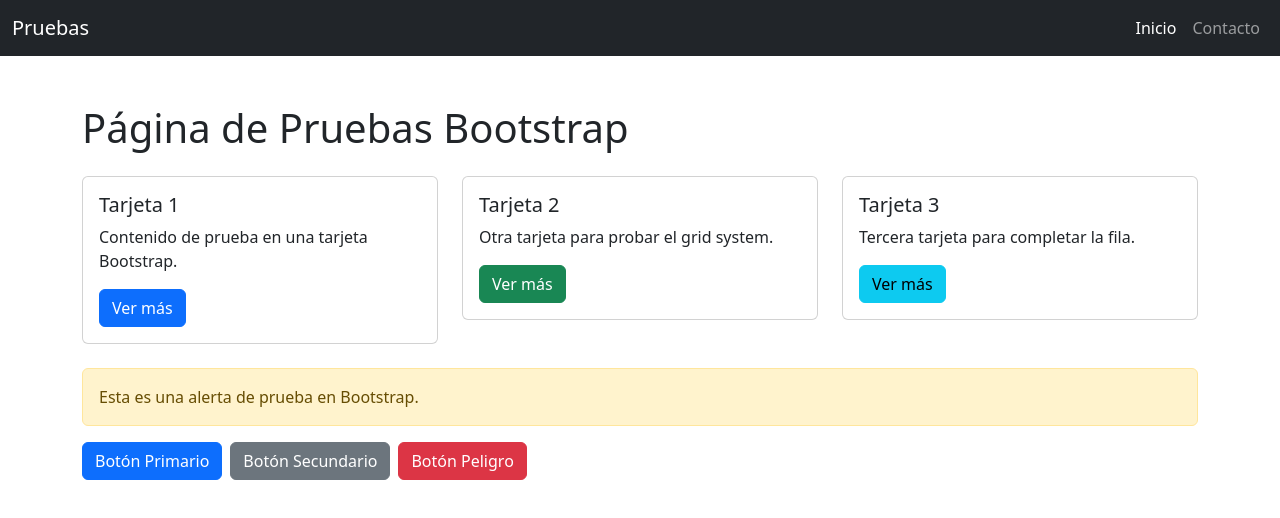
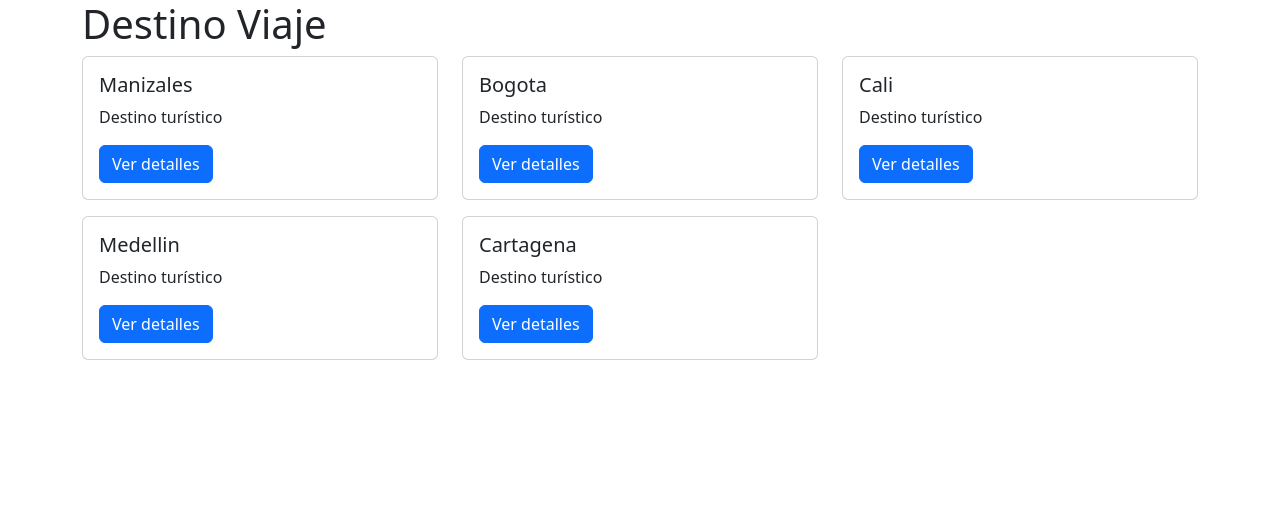
Before and after one commit to LuisVelez28/proyecto_angular, an Angular app: page / in a window 1280 px wide. Shown: the top 518 px of the page. Built offline with nearby package versions, Linux system fonts and the light colour scheme.

Commit message:
Base Angular

```diff
--- a/src/app/app.html
+++ b/src/app/app.html
@@ -1 +1,8 @@
-<app-pruebas></app-pruebas>
+<div class="container content">
+  <div class="row">
+    <h1>
+      Destino Viaje
+    </h1>
+  </div>
+  <app-lista-destinos></app-lista-destinos>
+</div>
--- a/src/app/app.ts
+++ b/src/app/app.ts
@@ -1,10 +1,9 @@
 import { Component, signal } from '@angular/core';
-import { RouterOutlet } from '@angular/router';
-import { Pruebas } from "./pruebas/pruebas";
+import { ListaDestinos } from './lista-destinos/lista-destinos';
 
 @Component({
   selector: 'app-root',
-  imports: [RouterOutlet, Pruebas],
+  imports: [ListaDestinos],
   templateUrl: './app.html',
   styleUrl: './app.scss'
 })
--- /dev/null
+++ b/src/app/destino-viaje/destino-viaje.html
@@ -0,0 +1,7 @@
+<div class="card">
+  <div class="card-body">
+    <h5 class="card-title">{{ nombre }}</h5>
+    <p class="card-text">Destino turístico</p>
+    <button class="btn btn-primary">Ver detalles</button>
+  </div>
+</div>
--- /dev/null
+++ b/src/app/destino-viaje/destino-viaje.ts
@@ -0,0 +1,12 @@
+import { Component, Input } from '@angular/core';
+
+@Component({
+  selector: 'app-destino-viaje',
+  imports: [],
+  templateUrl: './destino-viaje.html',
+  styleUrl: './destino-viaje.scss',
+})
+export class DestinoViaje {
+  @Input() nombre: string = '';
+
+}
--- /dev/null
+++ b/src/app/lista-destinos/lista-destinos.html
@@ -0,0 +1,7 @@
+<div class="row">
+  @for (destino of destinos; track destino) {
+    <div class="col-md-4 mb-3">
+      <app-destino-viaje [nombre]="destino"></app-destino-viaje>
+    </div>
+  }
+</div>
--- /dev/null
+++ b/src/app/lista-destinos/lista-destinos.ts
@@ -0,0 +1,16 @@
+import { Component } from '@angular/core';
+import { DestinoViaje } from '../destino-viaje/destino-viaje';
+
+@Component({
+  selector: 'app-lista-destinos',
+  imports: [DestinoViaje],
+  templateUrl: './lista-destinos.html',
+  styleUrl: './lista-destinos.scss',
+})
+export class ListaDestinos {
+  destinos: string[];
+
+  constructor() {
+    this.destinos = ['Manizales', 'Bogota', 'Cali', 'Medellin', 'Cartagena'];
+  }
+}
--- a/src/app/pruebas/pruebas.html
+++ /dev/null
@@ -1,65 +0,0 @@
-<head>
-<title>Pruebas Bootstrap</title>
-</head>
-<body>
-    <nav class="navbar navbar-expand-lg navbar-dark bg-dark">
-        <div class="container-fluid">
-            <a class="navbar-brand" href="#">Pruebas</a>
-            <button class="navbar-toggler" type="button" data-bs-toggle="collapse" data-bs-target="#navbarNav">
-                <span class="navbar-toggler-icon"></span>
-            </button>
-            <div class="collapse navbar-collapse" id="navbarNav">
-                <ul class="navbar-nav ms-auto">
-                    <li class="nav-item">
-                        <a class="nav-link active" href="#">Inicio</a>
-                    </li>
-                    <li class="nav-item">
-                        <a class="nav-link" href="#">Contacto</a>
-                    </li>
-                </ul>
-            </div>
-        </div>
-    </nav>
-
-    <div class="container mt-5">
-        <h1 class="mb-4">Página de Pruebas Bootstrap</h1>
-
-        <div class="row mb-4">
-            <div class="col-md-4">
-                <div class="card">
-                    <div class="card-body">
-                        <h5 class="card-title">Tarjeta 1</h5>
-                        <p class="card-text">Contenido de prueba en una tarjeta Bootstrap.</p>
-                        <a href="#" class="btn btn-primary">Ver más</a>
-                    </div>
-                </div>
-            </div>
-            <div class="col-md-4">
-                <div class="card">
-                    <div class="card-body">
-                        <h5 class="card-title">Tarjeta 2</h5>
-                        <p class="card-text">Otra tarjeta para probar el grid system.</p>
-                        <a href="#" class="btn btn-success">Ver más</a>
-                    </div>
-                </div>
-            </div>
-            <div class="col-md-4">
-                <div class="card">
-                    <div class="card-body">
-                        <h5 class="card-title">Tarjeta 3</h5>
-                        <p class="card-text">Tercera tarjeta para completar la fila.</p>
-                        <a href="#" class="btn btn-info">Ver más</a>
-                    </div>
-                </div>
-            </div>
-        </div>
-
-        <div class="alert alert-warning" role="alert">
-            Esta es una alerta de prueba en Bootstrap.
-        </div>
-
-        <button class="btn btn-primary me-2">Botón Primario</button>
-        <button class="btn btn-secondary me-2">Botón Secundario</button>
-        <button class="btn btn-danger">Botón Peligro</button>
-    </div>
-</body>
```
Also changed, not shown: src/app/pruebas/pruebas.ts (deleted, +0 -11 lines), src/app/destino-viaje/destino-viaje.scss (added), src/app/lista-destinos/lista-destinos.scss (added), 2 other files (tests, documents, lock files or other folders).
